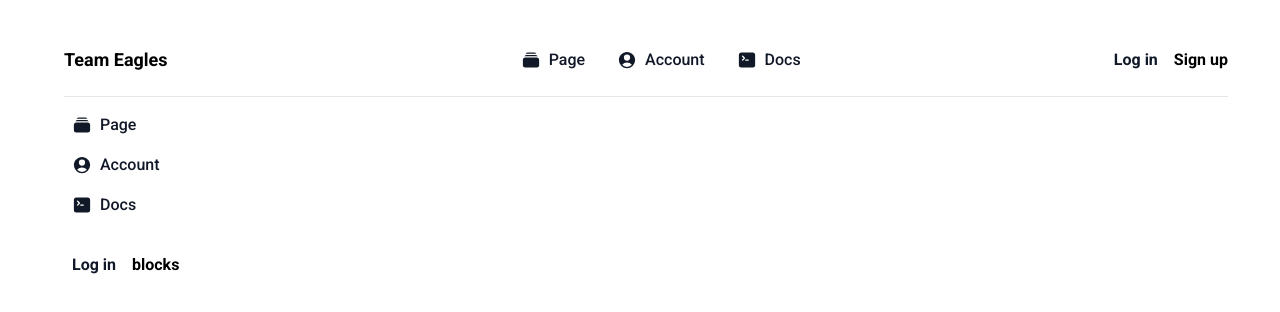
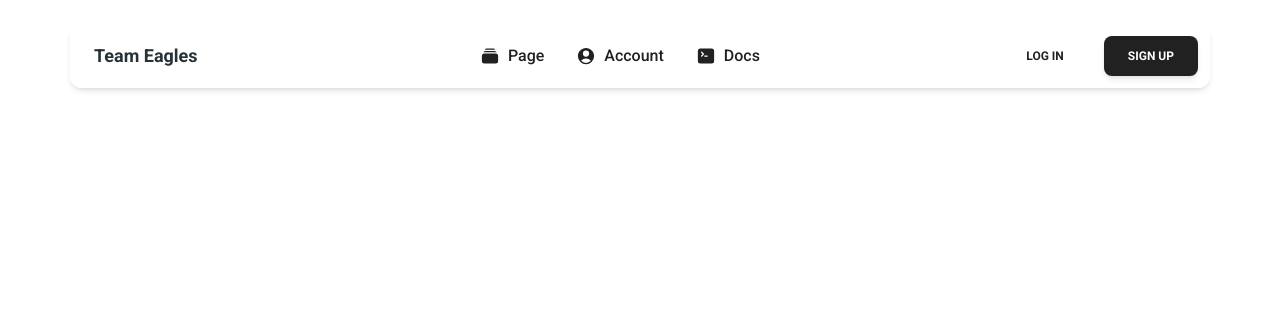
Before and after one commit to ameen-sid/Team-Eagles-Website, a Next.js app: page / in a window 1280 px wide. Shown: the top 312 px of the page. Built offline with nearby package versions, Linux system fonts and the light colour scheme.

Commit message:
Updated Tailwind Config file

```diff
--- a/tailwind.config.ts
+++ b/tailwind.config.ts
@@ -1,20 +1,12 @@
 import type { Config } from "tailwindcss";
+import withMT from "@material-tailwind/react/utils/withMT";
 
-const config: Config = {
+module.exports = withMT({
   content: [
     "./src/pages/**/*.{js,ts,jsx,tsx,mdx}",
     "./src/components/**/*.{js,ts,jsx,tsx,mdx}",
     "./src/app/**/*.{js,ts,jsx,tsx,mdx}",
   ],
-  theme: {
-    extend: {
-      backgroundImage: {
-        "gradient-radial": "radial-gradient(var(--tw-gradient-stops))",
-        "gradient-conic":
-          "conic-gradient(from 180deg at 50% 50%, var(--tw-gradient-stops))",
-      },
-    },
-  },
+  theme: {},
   plugins: [],
-};
-export default config;
+});
```
